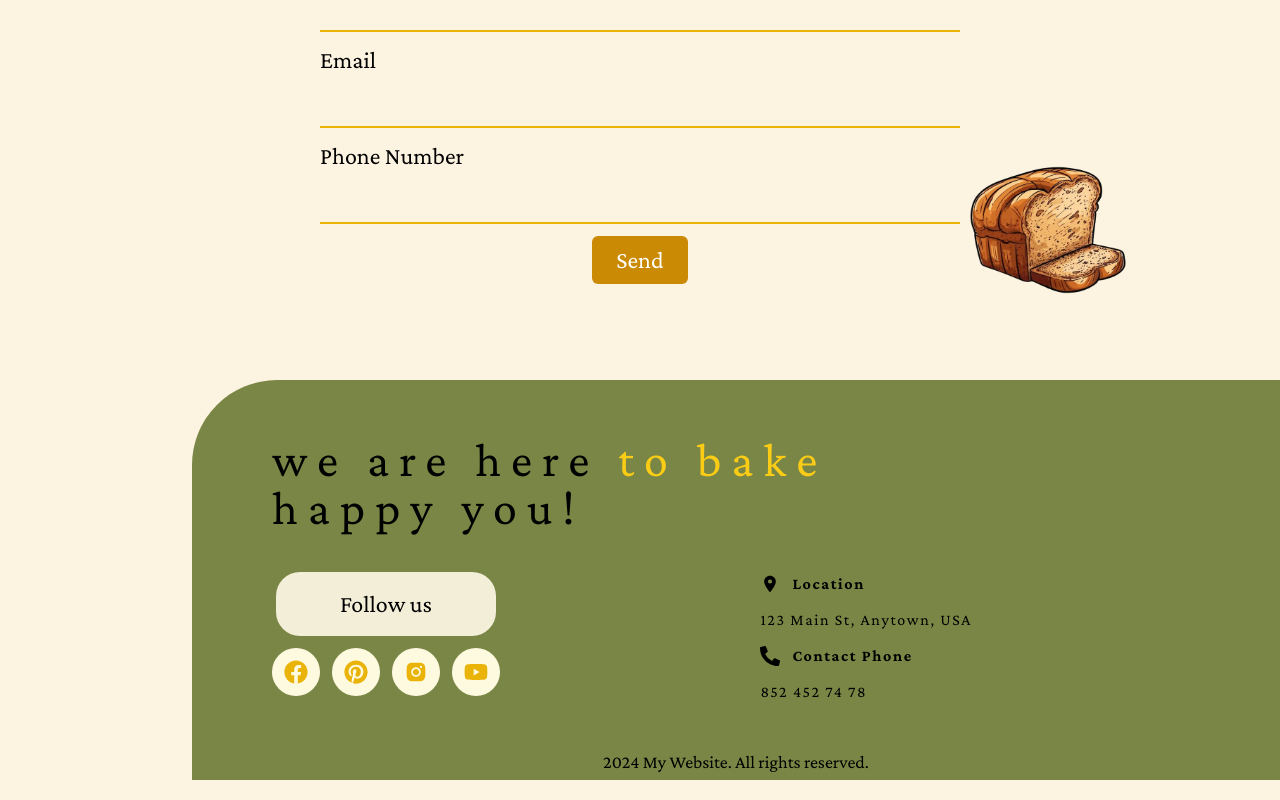
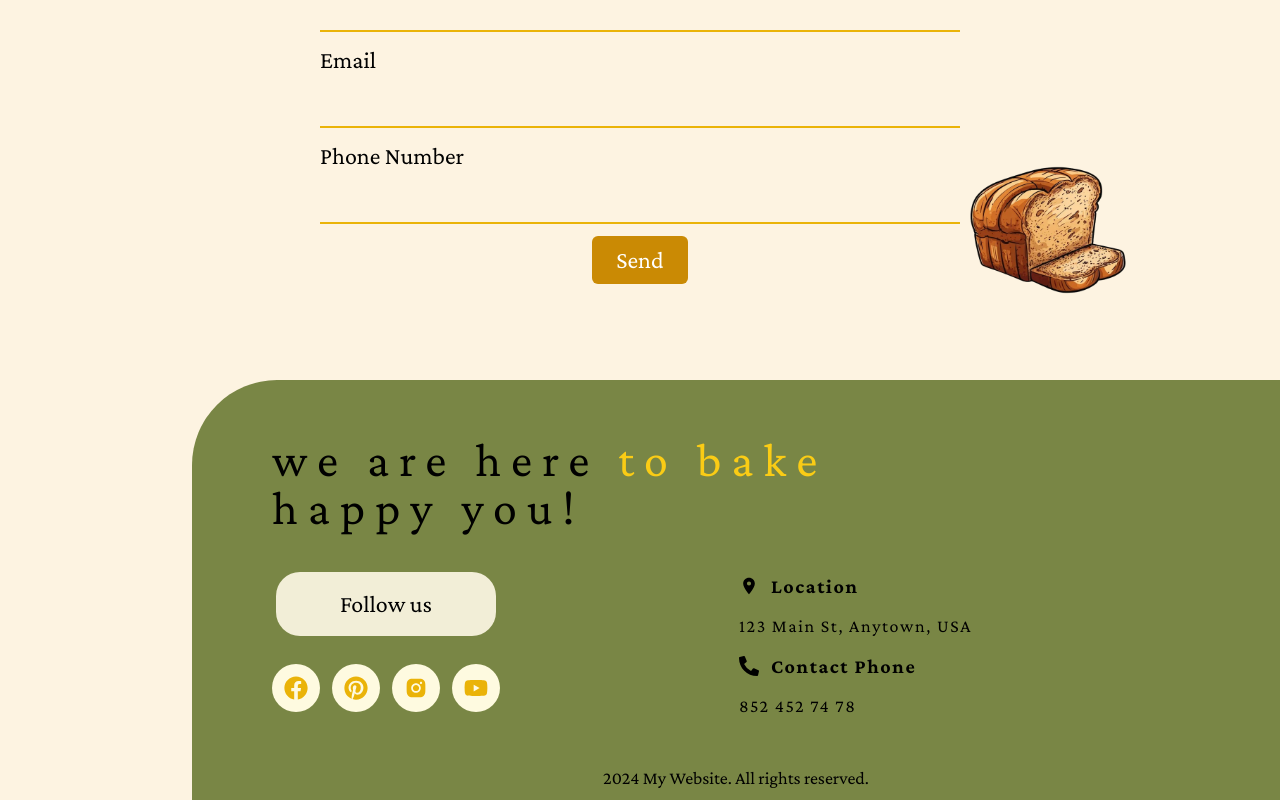
Before and after one commit to sabialhyv/pastry, a React (Vite) app: page / in a window 1280 px wide. Shown: the part 2881-3681 px from the top of the page. Built offline with nearby package versions, Linux system fonts and the light colour scheme.

Commit message:
footer component modify

```diff
--- a/src/components/Footer.jsx
+++ b/src/components/Footer.jsx
@@ -5,7 +5,7 @@ import { MdLocationOn } from "react-icons/md";
 
 function Footer() {
   return (
-    <footer className="w-[85%] h-[400px] px-20 py-14 flex flex-col gap-7 justify-between bg-[#798645]  mx-[15%] rounded-tl-[85px]">
+    <footer className="w-[85%] h-[420px] px-20 py-14 flex flex-col gap-7 justify-between bg-[#798645]  mx-[15%] rounded-tl-[85px]">
       <div className="flex w-full justify-between items-center">
         <div className="flex flex-col">
           <p className="max-w-[700px] text-5xl tracking-[10px]">
@@ -13,7 +13,7 @@ function Footer() {
             you!
           </p>
           <div className="flex justify-between  mt-10">
-            <div className="flex flex-col items-center gap-3">
+            <div className="flex flex-col items-center gap-7">
               <p className="text-2xl px-16 py-4 bg-[#F2EED7] rounded-3xl">
                 Follow us
               </p>
@@ -35,14 +35,14 @@ function Footer() {
             <div className="flex flex-col gap-3 tracking-widest">
               <div className="flex items-center gap-3">
                 <MdLocationOn className="text-xl" />
-                <p className="font-bold">Location</p>
+                <p className="font-bold text-xl">Location</p>
               </div>
-              <p>123 Main St, Anytown, USA</p>
+              <p className="text-lg">123 Main St, Anytown, USA</p>
               <div className="flex items-center gap-3">
                 <FaPhoneAlt className="text-xl" />
-                <p className="font-bold">Contact Phone</p>
+                <p className="font-bold text-xl">Contact Phone</p>
               </div>
-              <p>852 452 74 78</p>
+              <p className="text-lg">852 452 74 78</p>
             </div>
           </div>
         </div>
```
